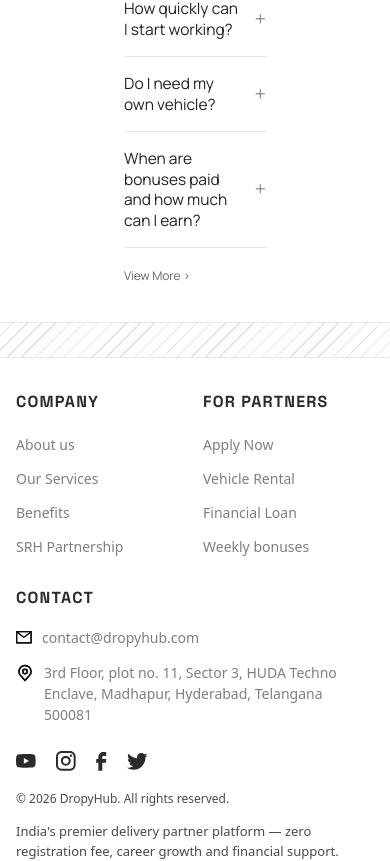
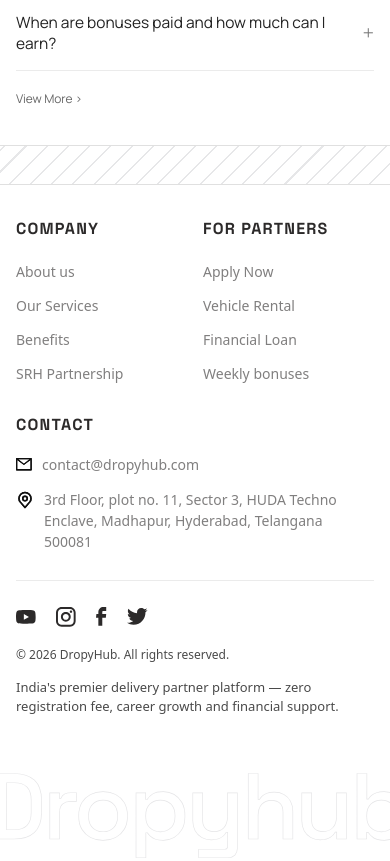
Before and after one commit to dropyhubtest/dropyhub, a Next.js app: page /apply in a window 390 px wide. Shown: the part 2698-3559 px from the top of the page. Built offline with nearby package versions, Linux system fonts and the light colour scheme; a web font is replaced by a local one.

Commit message:
fix: restore contact FAQ mobile layout, add footer social divider line across all pages, and increase dropyhub wordmark font size with tighter letter spacing

```diff
--- a/src/components/contact/ContactFaqSection.module.css
+++ b/src/components/contact/ContactFaqSection.module.css
@@ -313,13 +313,17 @@
 
   .container {
     width: 100% !important;
+    max-width: 100% !important;
+    margin: 0 !important;
     padding: 36px 16px 36px 16px !important;
+    box-sizing: border-box !important;
   }
 
   .layoutGrid {
     display: flex !important;
     flex-direction: column !important;
     gap: 24px !important;
+    width: 100% !important;
   }
 
   .eyebrow {
@@ -343,11 +347,17 @@
 
   .accordionList {
     width: 100% !important;
-    border-top: 1px solid #e5e7eb !important;
+    border-top: none !important;
+  }
+
+  .accordionItem {
+    width: 100% !important;
+    border-bottom: 1px solid #ebebeb !important;
   }
 
   .accordionHeader {
     padding: 16px 0 !important;
+    width: 100% !important;
   }
 
   .questionText {
@@ -373,6 +383,26 @@
   }
 
   .whiteSlashedDivider {
-    height: 36px !important;
+    display: block !important;
+    width: 100vw !important;
+    height: 40px !important;
+    background-color: #ffffff !important;
+    border-top: 1px solid #e0e0e0 !important;
+    border-bottom: 1px solid #e0e0e0 !important;
+    position: relative !important;
+    overflow: hidden !important;
+  }
+
+  .whiteSlashedPattern {
+    display: block !important;
+    position: absolute !important;
+    inset: 0 !important;
+    background-image: repeating-linear-gradient(
+      -45deg,
+      transparent,
+      transparent 13.5px,
+      rgba(195, 196, 200, 0.45) 13.5px,
+      rgba(195, 196, 200, 0.45) 15px
+    ) !important;
   }
 }
--- a/src/components/layout/Footer.module.css
+++ b/src/components/layout/Footer.module.css
@@ -169,6 +169,15 @@
   line-height: 21px;
 }
 
+/* Dividing line between footer links and social media icons */
+.socialDividerLine {
+  width: 100%;
+  height: 1px;
+  background-color: #e5e5e5;
+  margin: 36px 0 32px 0;
+  display: block;
+}
+
 /* Social, Copyright, Disclaimer */
 .socialLegalRow {
   display: flex;
@@ -225,9 +234,9 @@
 .outlinedWordmark {
   width: 100%;
   font-family: var(--font-display);
-  font-size: clamp(126px, 19.5vw, 310px);
+  font-size: clamp(140px, 22vw, 340px);
   font-weight: 700;
-  letter-spacing: 0.025em;
+  letter-spacing: -0.035em;
   line-height: 0.82;
   color: transparent;
   -webkit-text-stroke: 1.5px rgba(195, 196, 200, 0.45);
@@ -242,7 +251,7 @@
   margin: 48px auto 0 auto;
   padding: 0 16px;
   box-sizing: border-box;
-  transform: scaleX(1.03);
+  transform: scaleX(1.02);
   transform-origin: center bottom;
 }
 
@@ -291,6 +300,14 @@
     max-width: 100% !important;
   }
 
+  .socialDividerLine {
+    width: 100%;
+    height: 1px;
+    background-color: #ebebeb;
+    margin: 28px 0 24px 0;
+    display: block;
+  }
+
   .socialLegalRow {
     gap: 14px;
     padding-bottom: 20px;
@@ -314,15 +331,15 @@
 
   .outlinedWordmark {
     font-family: var(--font-display);
-    font-size: clamp(74px, 21.6vw, 110px);
-    letter-spacing: 0.02em;
+    font-size: clamp(86px, 24vw, 120px);
+    letter-spacing: -0.04em;
     padding: 0 4px;
     line-height: 0.82;
     margin: 32px auto 0 auto;
     width: 100%;
     font-weight: 500;
     color: transparent;
-    -webkit-text-stroke: 0.6px rgba(195, 196, 200, 0.4);
+    -webkit-text-stroke: 0.65px rgba(195, 196, 200, 0.45);
     display: flex;
     justify-content: center;
     align-items: flex-end;
--- a/src/components/layout/Footer.tsx
+++ b/src/components/layout/Footer.tsx
@@ -122,6 +122,9 @@ export const Footer: React.FC<FooterProps> = ({
           </div>
         </div>
 
+        {/* Divider line dividing the footer links and social media icons */}
+        <div className={styles.socialDividerLine} aria-hidden="true" />
+
         {/* Social Links, Copyright & Description */}
         <div className={styles.socialLegalRow}>
           <div className={styles.socialLinks}>
```
